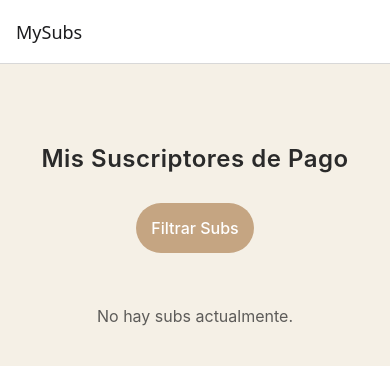
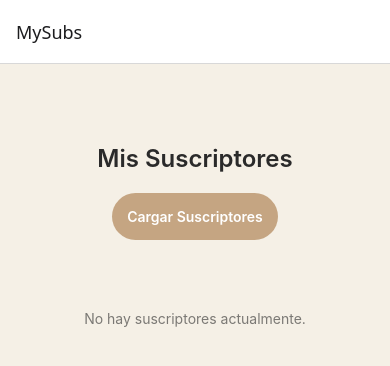
Before and after one commit to JorgeMantinan/manti-twitch, an Expo app drawn with the web renderer of React Native: screen /MySubs in a window 390 px wide. Built offline with nearby package versions, Linux system fonts and the light colour scheme; Expo Router itself is replaced by a stand-in of ours; some packages are replaced by stand-ins of ours.

Commit message:
MySubs fixed

```diff
--- a/app/ListFollowers.tsx
+++ b/app/ListFollowers.tsx
@@ -269,7 +269,7 @@ const styles = StyleSheet.create({
 
   card: {
     padding: 15, backgroundColor: 'white', borderRadius: 15, marginBottom: 10,
-    borderWidth: 1, borderColor: 'rgba(197, 165, 130, 0.2)', width:500
+    borderWidth: 1, borderColor: 'rgba(197, 165, 130, 0.2)', width:500, alignItems: 'center'
   },
   userName: { fontSize: 16, fontWeight: '600', color: '#2A2A2A' },
   date: { fontSize: 12, color: '#2A2A2A', opacity: 0.5 },
--- a/app/MySubs.tsx
+++ b/app/MySubs.tsx
@@ -1,5 +1,5 @@
 import React, { useState } from 'react';
-import { Platform, View, Text, TextInput, TouchableOpacity, FlatList, StyleSheet, Alert } from 'react-native';
+import { Platform, View, Text, TouchableOpacity, FlatList, StyleSheet, Alert } from 'react-native';
 import * as SecureStore from 'expo-secure-store';
 
 interface Subscriber {
@@ -15,17 +15,17 @@ interface DecodedToken {
 
 function decodeJWT(token: string): DecodedToken | null {
   try {
-
     const payload = token.split('.')[1];
-    const decoded = JSON.parse(atob(payload));
+    const decoded = JSON.parse(
+      Platform.OS === 'web'
+        ? atob(payload)
+        : Buffer.from(payload, 'base64').toString()
+    );
 
     let scopes: string[] = [];
 
-    if (Array.isArray(decoded.scopes)) {
-      scopes = decoded.scopes;
-    } else if (typeof decoded.scopes === "string") {
-      scopes = decoded.scopes.split(" ");
-    }
+    if (Array.isArray(decoded.scopes)) scopes = decoded.scopes;
+    else if (typeof decoded.scopes === "string") scopes = decoded.scopes.split(" ");
 
     return { scopes };
 
@@ -35,13 +35,8 @@ function decodeJWT(token: string): DecodedToken | null {
   }
 }
 
-function hasScope(scopes: string[], scope: string) {
-  return scopes.some(s => s.trim() === scope);
-}
-
 const MySubs = () => {
 
-  const [dates, setDates] = useState({ start: '', end: '' });
   const [subs, setSubs] = useState<Subscriber[]>([]);
   const [loading, setLoading] = useState(false);
 
@@ -59,16 +54,18 @@ const MySubs = () => {
       const token = await getToken();
 
       if (!token) {
-        Alert.alert("Sesión expirada", "Por favor vuelve a iniciar sesión.");
+        Alert.alert("Sesión expirada", "Inicia sesión nuevamente.");
         return;
       }
 
       const decoded = decodeJWT(token);
 
-      if (!decoded) return;
+      const hasPerms = decoded?.scopes.some(
+        s => s === "channel:read:subscriptions"
+      );
 
-      if (!hasScope(decoded.scopes, "channel:read:subscriptions")) {
-        Alert.alert("Permisos insuficientes");
+      if (!hasPerms) {
+        Alert.alert("Permisos insuficientes", "No tienes el permiso 'channel:read:subscriptions'.");
         return;
       }
 
@@ -79,25 +76,26 @@ const MySubs = () => {
           headers: {
             Authorization: `Bearer ${token}`,
             'Content-Type': 'application/json'
-          },
-          body: JSON.stringify({
-            startDate: dates.start || null,
-            endDate: dates.end || null
-          })
+          }
         }
       );
 
       const data = await response.json();
+
+      if (!response.ok) {
+        throw new Error(data.error || "Error obteniendo subs");
+      }
+
       setSubs(data.subscribers || []);
 
-    } catch (err) {
+    } catch (err: any) {
 
       console.error(err);
 
-      const errorMsg = "Error al conectar con el servidor.";
-      Platform.OS === 'web'
-        ? alert(errorMsg)
-        : Alert.alert("Error", errorMsg);
+      Alert.alert(
+        "Error",
+        err.message || "Error al conectar con el servidor."
+      );
 
     } finally {
       setLoading(false);
@@ -106,35 +104,50 @@ const MySubs = () => {
 
   return (
     <View style={styles.container}>
-      <Text style={styles.title}>Mis Suscriptores de Pago</Text>
+
+      <Text style={styles.title}>Mis Suscriptores</Text>
 
       <TouchableOpacity style={styles.button} onPress={getMySubs}>
         <Text style={styles.buttonText}>
-          {loading ? 'Cargando...' : 'Filtrar Subs'}
+          {loading ? 'Cargando...' : 'Cargar Suscriptores'}
         </Text>
       </TouchableOpacity>
 
       <FlatList
         data={subs}
         keyExtractor={(item, index) => index.toString()}
+        style={{ width: '100%', marginTop: 20 }}
+        contentContainerStyle={{ paddingHorizontal: 20 }}
+
         ListEmptyComponent={
           !loading ? (
             <View style={{ marginTop: 50, alignItems: 'center' }}>
-              <Text style={styles.sectionText}>No hay subs actualmente.</Text>
+              <Text style={styles.sectionText}>
+                No hay suscriptores actualmente.
+              </Text>
             </View>
           ) : null
         }
+
         renderItem={({ item }) => (
           <View style={styles.card}>
+
             <Text style={styles.userName}>{item.user_name}</Text>
 
             {item.is_gift ? (
-              <Text style={styles.date}>Regalada por: {item.gifter_name}</Text>
+              <Text style={styles.date}>
+                Regalada por: {item.gifter_name}
+              </Text>
             ) : (
-              <Text style={styles.date}>Comprada por el usuario</Text>
+              <Text style={styles.date}>
+                Comprada por el usuario
+              </Text>
             )}
 
-            <Text style={styles.date}>Tier: {Number(item.tier) / 1000}</Text>
+            <Text style={styles.date}>
+              Tier: {Number(item.tier) / 1000}
+            </Text>
+
           </View>
         )}
       />
@@ -143,6 +156,7 @@ const MySubs = () => {
 };
 
 const styles = StyleSheet.create({
+
   container: {
     paddingTop: 80,
     alignItems: 'center',
@@ -154,24 +168,6 @@ const styles = StyleSheet.create({
     fontSize: 24,
     fontWeight: '600',
     marginBottom: 20,
-    color: '#2A2A2A',
-    textAlign: 'center',
-    letterSpacing: 0.5
-  },
-
-  inputGroup: {
-    marginBottom: 20,
-    backgroundColor: 'rgba(255,255,255,0.8)',
-    padding: 15,
-    borderRadius: 20,
-    width: 400
-  },
-
-  input: {
-    borderBottomWidth: 1,
-    borderBottomColor: '#C5A582',
-    marginBottom: 10,
-    padding: 8,
     color: '#2A2A2A'
   },
 
@@ -179,50 +175,43 @@ const styles = StyleSheet.create({
     backgroundColor: '#C5A582',
     padding: 15,
     borderRadius: 50,
-    alignItems: 'center',
-    marginTop: 10
+    alignItems: 'center'
   },
 
   buttonText: {
     color: 'white',
-    fontWeight: '500',
-    fontSize: 16
+    fontWeight: '600'
   },
 
   card: {
     padding: 20,
-    backgroundColor: 'rgba(255,255,255,0.9)',
+    backgroundColor: 'white',
     borderRadius: 20,
-    marginBottom: 12,
+    marginBottom: 10,
     borderWidth: 1,
-    borderColor: 'rgba(197, 165, 130, 0.2)',
-    shadowColor: '#000',
-    shadowOffset: { width: 0, height: 2 },
-    shadowOpacity: 0.05,
-    shadowRadius: 5,
-    elevation: 2
+    borderColor: 'rgba(197,165,130,0.2)',
+    width: 500,
+    alignItems: 'center'
   },
 
   userName: {
-    fontSize: 17,
+    fontSize: 16,
     fontWeight: '600',
     color: '#2A2A2A'
   },
 
   date: {
-    fontSize: 13,
+    fontSize: 12,
     color: '#2A2A2A',
     opacity: 0.6
-  }
-  ,
+  },
 
   sectionText: {
-    fontSize: 16,
+    fontSize: 14,
     color: "#2A2A2A",
-    opacity: 0.75,
-    textAlign: "center",
-    lineHeight: 26,
-  },
+    opacity: 0.6
+  }
+
 });
 
 export default MySubs;
```
Also changed, not shown: docs/+not-found.html (+1 -2 lines), docs/ListFollowers.html (+1 -2 lines), docs/MySubs.html (+1 -2 lines), docs/ToolsMods.html (+1 -2 lines), docs/ToolsStreamer.html (+1 -2 lines), docs/_sitemap.html (+1 -2 lines), docs/index.html (+1 -2 lines), 2 other files.
